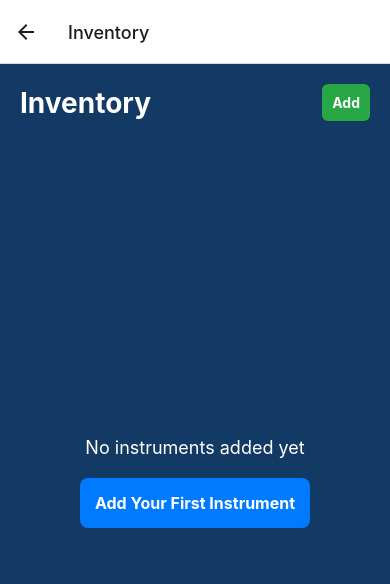
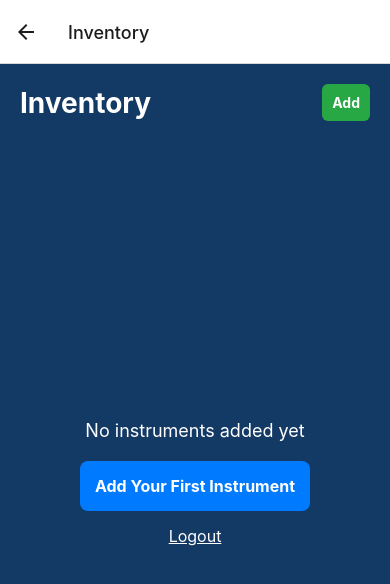
Before and after one commit to dps3ven/my_stuff, a React Native app: screen /Inventory in a window 390 px wide. Shown: the top 584 px of the page. Built offline with nearby package versions, Linux system fonts and the light colour scheme.

Commit message:
delete warning

```diff
--- a/screens/InventoryScreen.js
+++ b/screens/InventoryScreen.js
@@ -122,6 +122,12 @@ export default function InventoryScreen({ navigation }) {
               onPress={() => navigation.navigate('AddInstrument')}
             >
               <Text style={styles.buttonText}>Add Your First Instrument</Text>
+            </TouchableOpacity>
+            <TouchableOpacity
+              style={styles.logoutLink}
+              onPress={() => navigation.navigate('Login')}
+            >
+              <Text style={styles.logoutLinkText}>Logout</Text>
             </TouchableOpacity>
           </View>
         ) : (
@@ -261,4 +267,12 @@ const styles = StyleSheet.create({
     fontSize: 16,
     fontWeight: 'bold',
   },
+  logoutLink: {
+    marginTop: 15,
+  },
+  logoutLinkText: {
+    color: '#fff',
+    fontSize: 16,
+    textDecorationLine: 'underline',
+  },
 });
```
